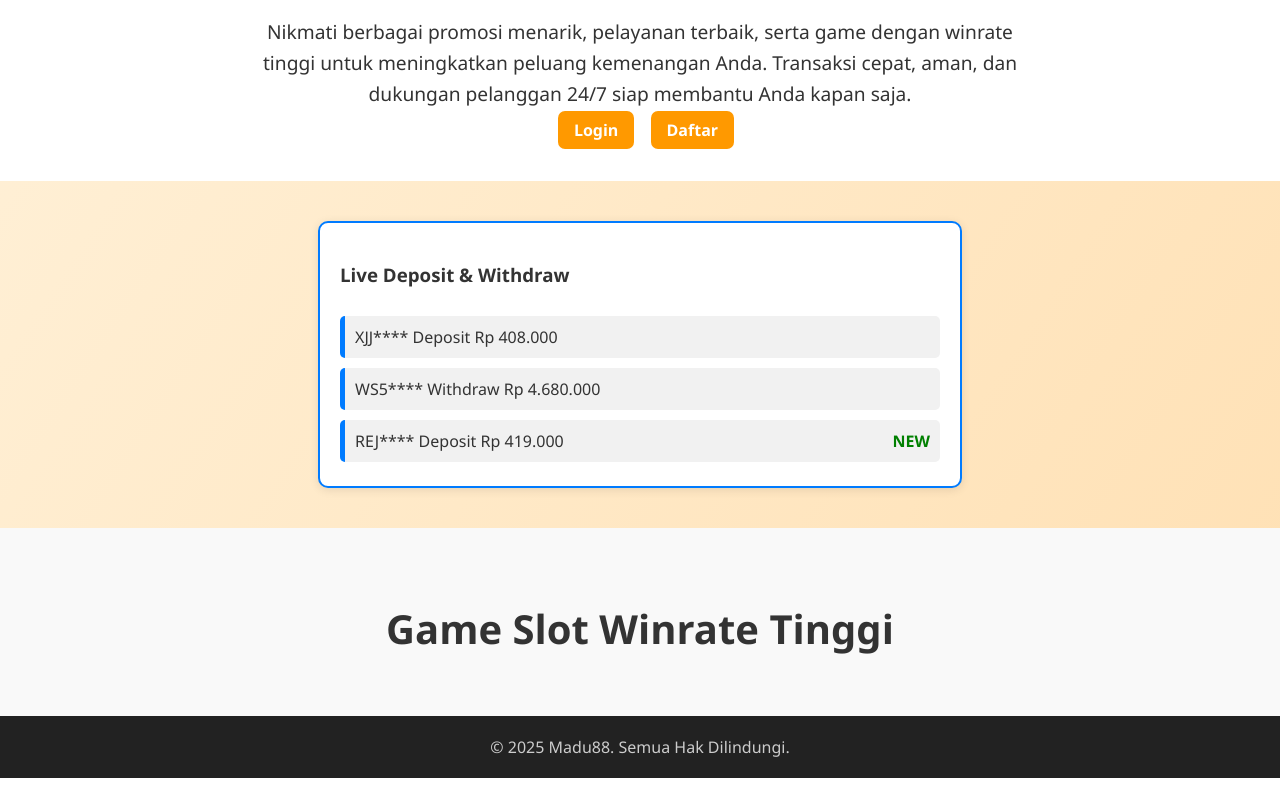
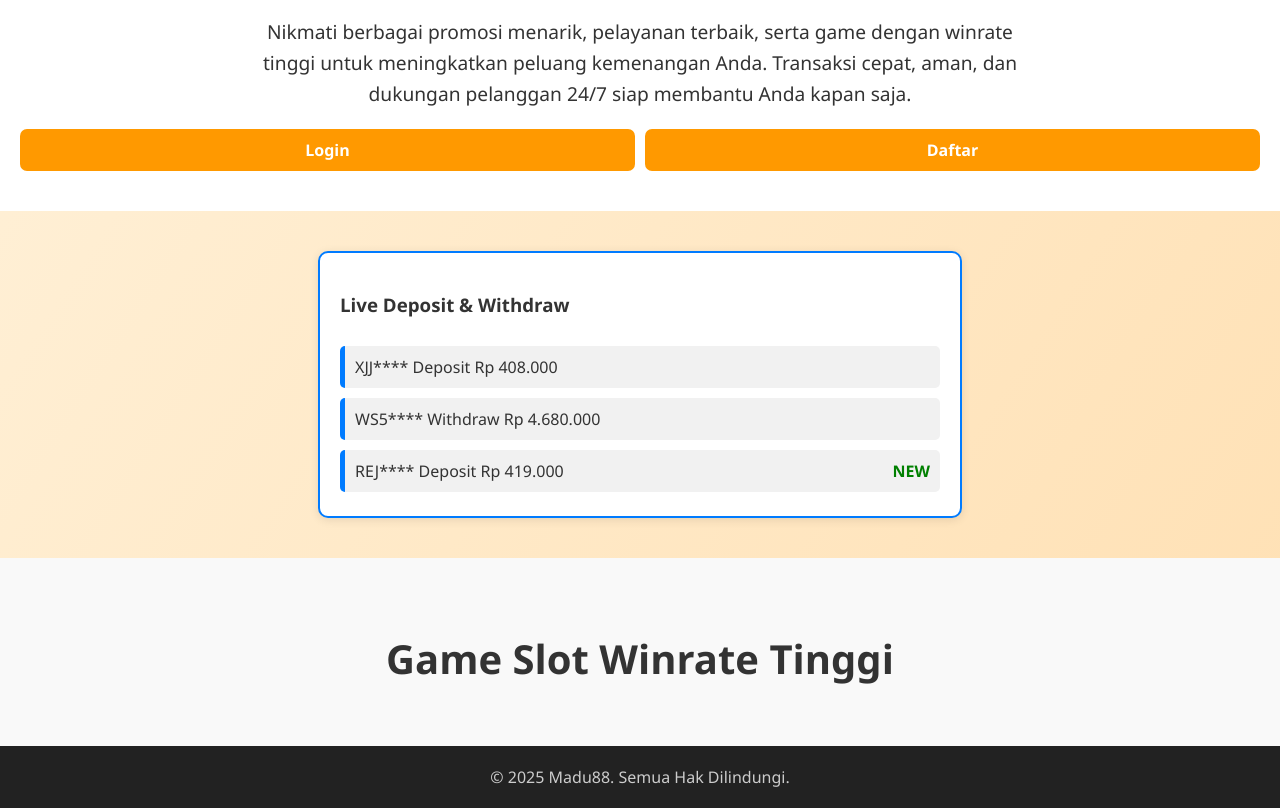
Before and after one commit to bigcatminebot/landingpage, a plain HTML site: page index.html in a window 1280 px wide. Shown: the part 1156-1964 px from the top of the page. Before the commit the page ends 1934 px from the top, so only its background shows below. Drawn offline with Linux system fonts and the light colour scheme.

Commit message:
Update index.html

```diff
--- a/index.html
+++ b/index.html
@@ -28,15 +28,24 @@
       height: 40px;
     }
 
+   .auth-buttons {
+  display: flex;
+  flex-wrap: wrap;
+  justify-content: center;
+  gap: 10px;
+  margin-top: 20px;
+}
+
 .auth-buttons a {
   background-color: #ff9900;
   color: #fff;
-      padding: 8px 16px;
-      margin-left: 12px;
+  padding: 10px 20px;
   text-decoration: none;
   border-radius: 7px;
   font-weight: bold;
   transition: background-color 0.3s, transform 0.3s;
+  flex: 1 0 120px; /* Responsive width */
+  text-align: center;
 }
 
 .auth-buttons a:hover {
```
Lines whose indentation alone changed are shown as unchanged.
